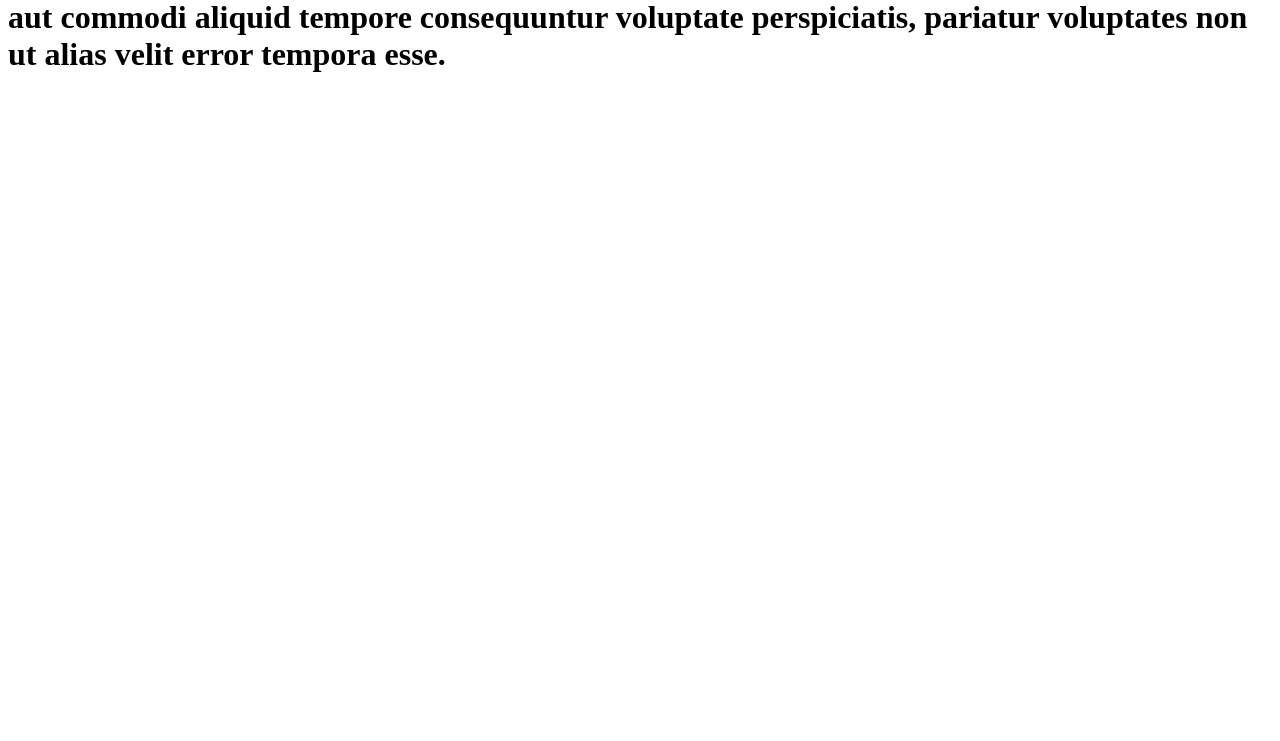
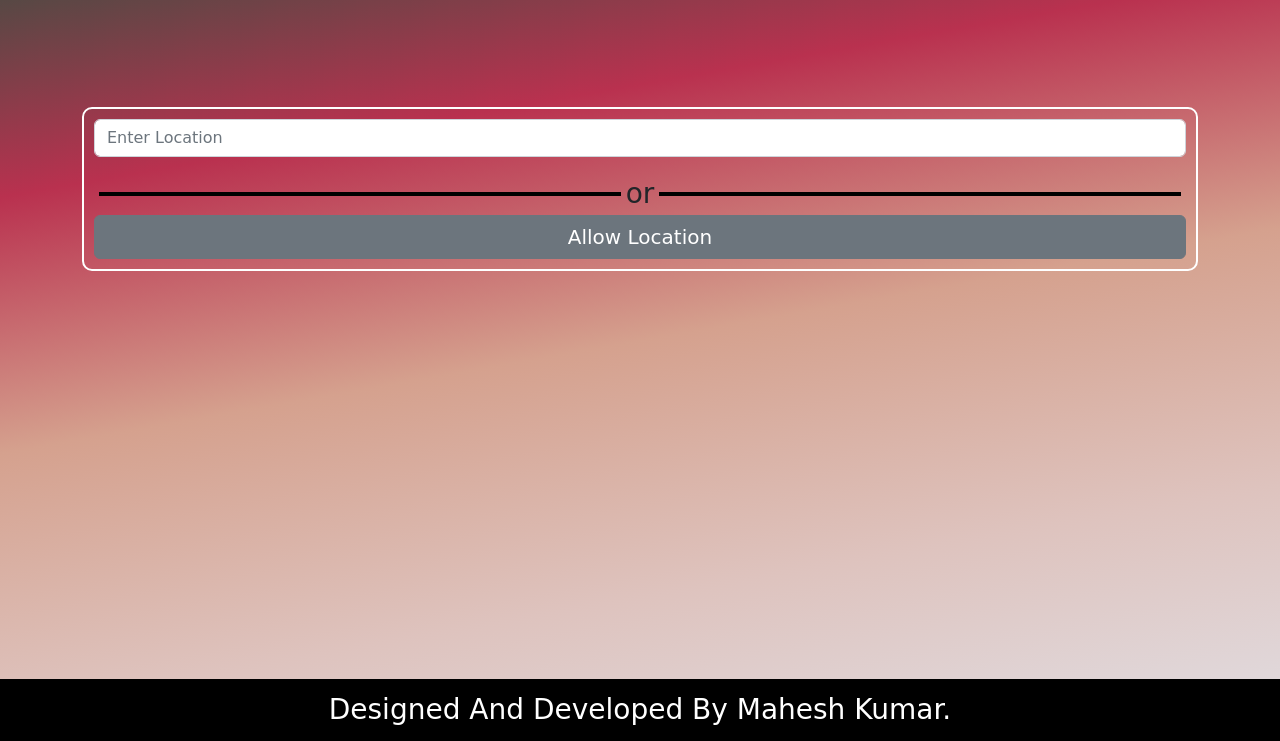
Before and after one commit to jacktheboss220/weather-app-training, a plain HTML site: page index.html in a window 1280 px wide. Shown: the part 59-800 px from the top of the page. Drawn offline with nearby package versions, Linux system fonts and the light colour scheme; a web font is replaced by a local one.

Commit message:
added front-page

```diff
--- a/css/style.css
+++ b/css/style.css
@@ -0,0 +1,57 @@
+* {
+    margin: 0;
+    padding: 0;
+    box-sizing: border-box;
+}
+
+body {
+    font-family: 'Combo', cursive;
+}
+
+body::before {
+    top: 0;
+    left: 0;
+    content: "";
+    width: 100%;
+    z-index: -1;
+    height: 100vh;
+    position: fixed;
+    background: linear-gradient(170deg, #3A4F41, #b9314f, #d5a18e, #dec3be, #e1dee3);
+}
+
+.getlocation {
+    display: flex;
+    height: 25rem;
+    align-items: center;
+}
+
+.getlocationbox {
+    padding: 10px;
+    border: 2px solid white;
+    border-radius: 10px;
+    display: flex;
+    flex-direction: column;
+    width: 100%;
+}
+
+.lines {
+    display: flex;
+    justify-content: center;
+    align-items: center;
+}
+
+.line {
+    margin: 0 5px;
+    border: 2px solid black;
+    width: 100%;
+    height: 2px;
+}
+
+footer {
+    background: black;
+    color: white;
+    position: fixed;
+    bottom: 0;
+    width: 100%;
+    padding: 10px 0;
+}
--- a/index.html
+++ b/index.html
@@ -1,28 +1,44 @@
-<!DOCTYPE html>
+<!doctype html>
 <html lang="en">
 
 <head>
-    <meta charset="UTF-8">
-    <meta http-equiv="X-UA-Compatible" content="IE=edge">
-    <meta name="viewport" content="width=device-width, initial-scale=1.0">
-
-    <!-- Bootstrap -->
-    <script src="https://cdn.jsdelivr.net/npm/@popperjs/core@2.11.6/dist/umd/popper.min.js"
-        crossorigin="anonymous"></script>
-    <script src="https://cdn.jsdelivr.net/npm/bootstrap@5.2.1/dist/js/bootstrap.min.js"
-        crossorigin="anonymous"></script>
-    <!-- My-Stylesheet -->
+    <meta charset="utf-8">
+    <meta name="viewport" content="width=device-width, initial-scale=1">
+    <title>Weather App</title>
+    <link href="https://cdn.jsdelivr.net/npm/bootstrap@5.2.1/dist/css/bootstrap.min.css" rel="stylesheet"
+        integrity="sha384-iYQeCzEYFbKjA/T2uDLTpkwGzCiq6soy8tYaI1GyVh/UjpbCx/TYkiZhlZB6+fzT" crossorigin="anonymous">
     <link rel="stylesheet" href="./css/style.css">
-    <!-- My-Script -->
-    <script src="./script/script.js"></script>
-    <!-- Title -->
-    <title>Weather App</title>
+    <link href="https://fonts.googleapis.com/css2?family=Combo&display=swap" rel="stylesheet">
 </head>
 
 <body>
-    <h1>Lorem ipsum, dolor sit amet consectetur adipisicing elit. Eaque, quae facilis eum ex deleniti aut commodi
-        aliquid tempore consequuntur voluptate perspiciatis, pariatur voluptates non ut alias velit error tempora esse.
-    </h1>
+    <div class="container">
+        <div class="fs-2 text-center">Weather App</div>
+        <div class="getlocation">
+            <div class="getlocationbox">
+                <div class="input-group mb-3">
+                    <input type="text" class="form-control" aria-label="Sizing example input"
+                        placeholder="Enter Location" aria-describedby="inputGroup-sizing-default">
+                </div>
+                <div class="lines">
+                    <span class="line"></span>
+                    <span class="fs-3">or</span>
+                    <span class="line"></span>
+                </div>
+                <button type="button" class="fs-5 btn btn-secondary">Allow Location</button>
+            </div>
+        </div>
+    </div>
+    </div>
+    <footer>
+        <div class="fs-3 text-center">Designed And Developed By Mahesh Kumar.</div>
+    </footer>
+
+    <!-- Scripts -->
+    <script src="https://cdn.jsdelivr.net/npm/bootstrap@5.2.1/dist/js/bootstrap.bundle.min.js"
+        integrity="sha384-u1OknCvxWvY5kfmNBILK2hRnQC3Pr17a+RTT6rIHI7NnikvbZlHgTPOOmMi466C8"
+        crossorigin="anonymous"></script>
+    <script src="./script/script.js"></script>
 </body>
 
 </html>
```
